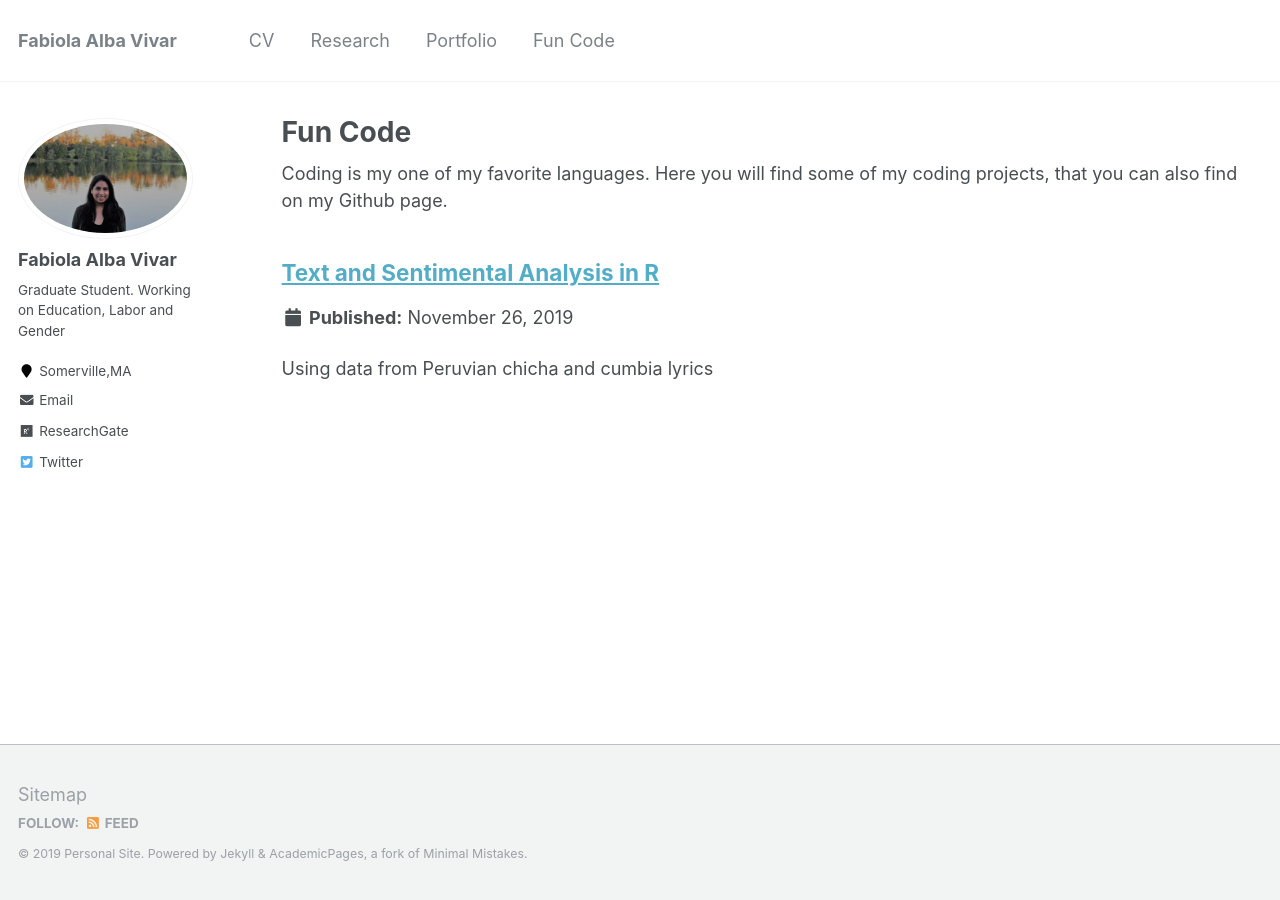
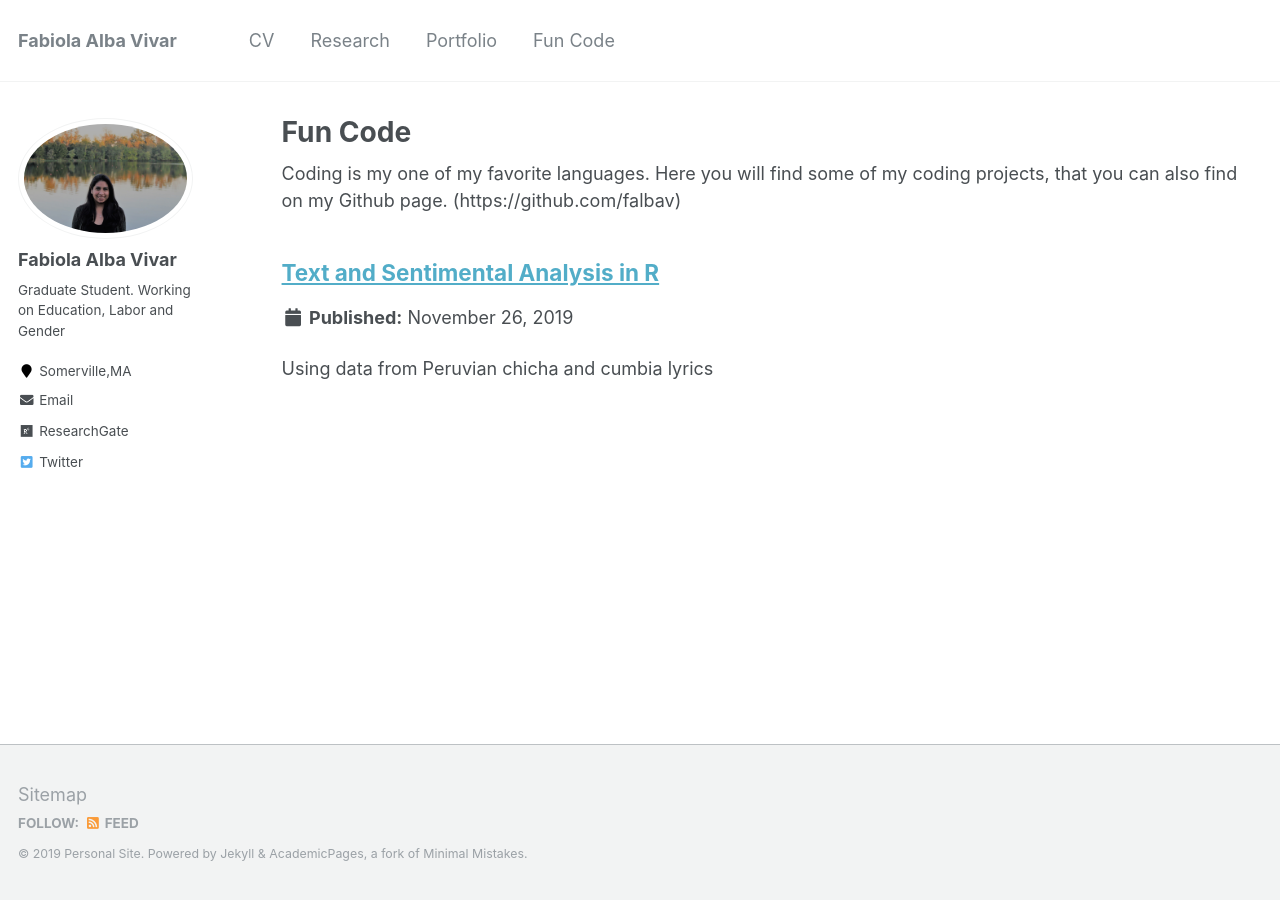
Before and after one commit to falbav/falbav.github.io, a Jekyll site: the page built from _pages/fun.html, in a window 1280 px wide. Built offline with Jekyll 4.4.1, drawn with Linux system fonts in a browser that asks for light colours; some of the changed lines change nothing that is shown.

Commit message:
Update fun.html

```diff
--- a/_pages/fun.html
+++ b/_pages/fun.html
@@ -9,6 +9,8 @@ Coding is my one of my favorite languages.
 
 Here you will find some of my coding projects, that you can also find on my Github page.
 
+(https://github.com/falbav)
+
 {% include base_path %}
 
 
```
